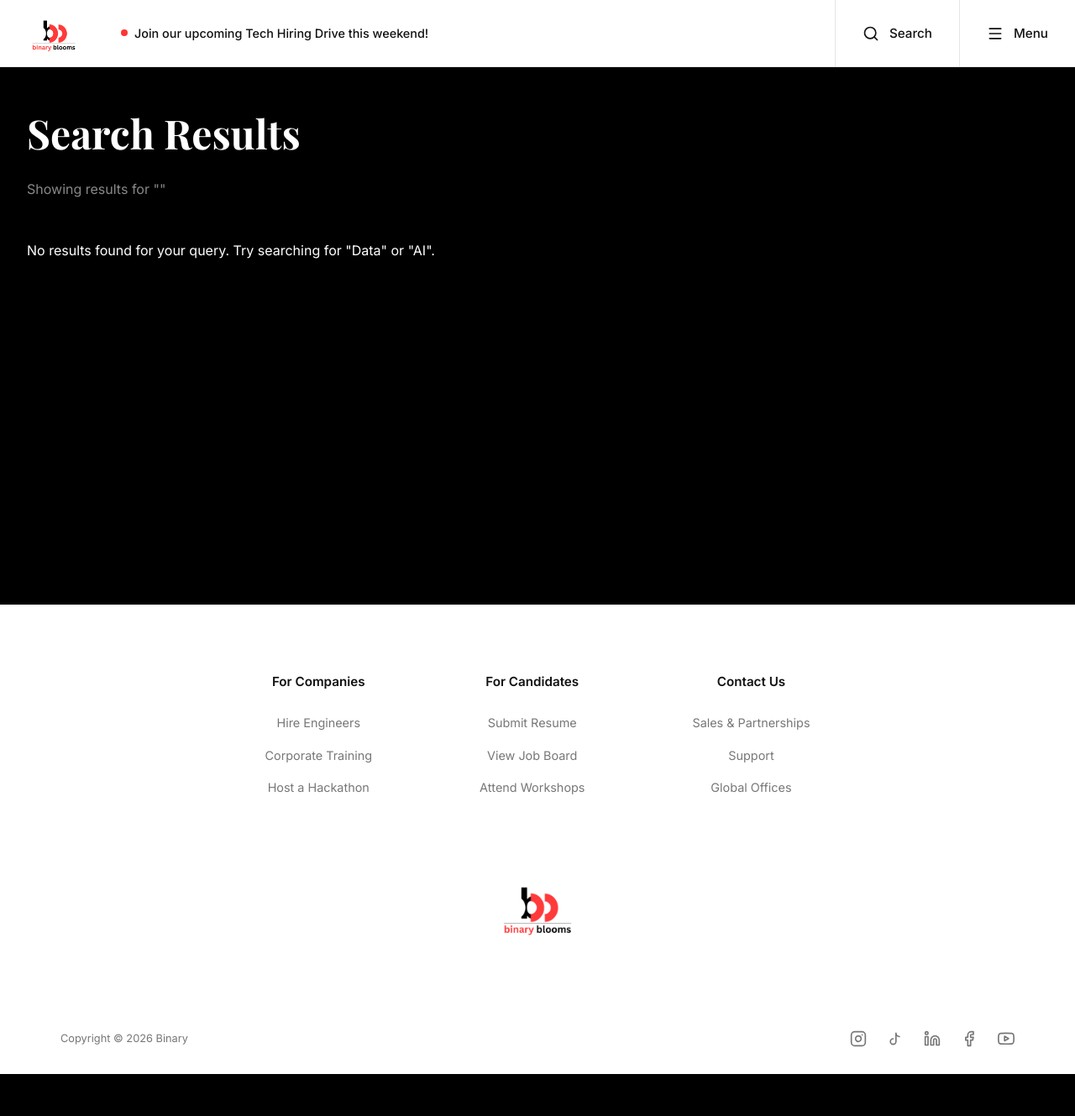
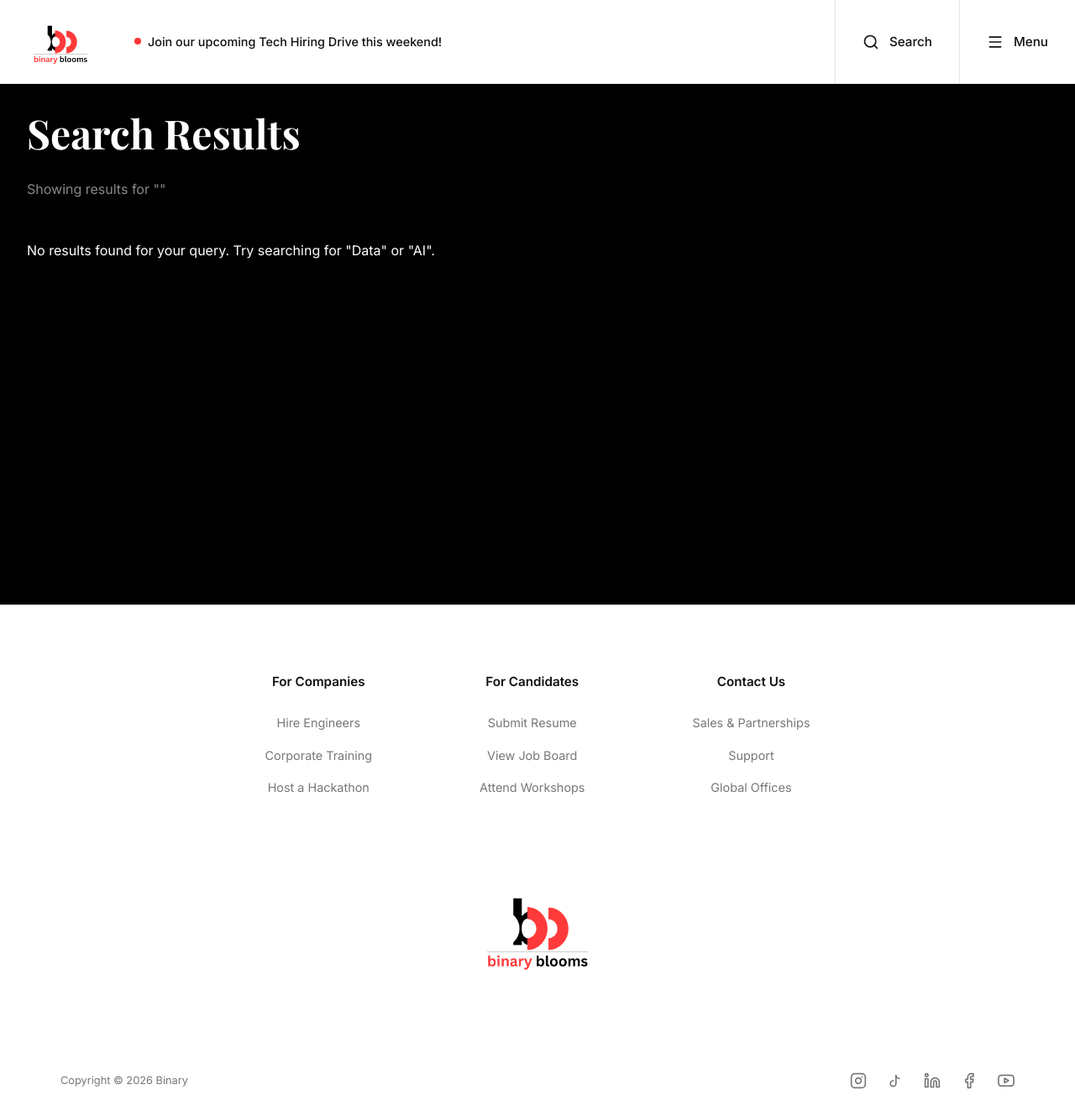
Before and after one commit to devsaurabhkashyap/data-science-academy, a React (Create React App) app: page /search in a window 1280 px wide. Shown: the whole page at 84% size. Before the commit the page ends 1279 px from the top, so only its background shows below. Built offline with nearby package versions, Linux system fonts and the light colour scheme.

Commit message:
Fix Vercel build error (a11y warnings on social links)

```diff
--- a/src/components/Footer.css
+++ b/src/components/Footer.css
@@ -76,7 +76,7 @@
 }
 
 .footer-logo-img {
-  height: 100px;
+  height: 150px;
   max-width: 100%;
   object-fit: contain;
 }
--- a/src/components/HeroSection.css
+++ b/src/components/HeroSection.css
@@ -5,7 +5,7 @@
   align-items: center;
   justify-content: center;
   background-color: #ffffff;
-  padding-top: 80px; /* Offset for navbar */
+  padding-top: 100px; /* Offset for navbar */
 }
 
 .hero-container {
--- a/src/components/Navbar.css
+++ b/src/components/Navbar.css
@@ -3,7 +3,7 @@
   top: 0;
   left: 0;
   width: 100%;
-  height: 80px;
+  height: 100px;
   background-color: var(--navbar-bg);
   z-index: 1000;
   display: flex;
@@ -39,7 +39,7 @@
 }
 
 .nav-logo-img {
-  height: 64px;
+  height: 80px;
   max-width: 100%;
   object-fit: contain;
 }
@@ -125,7 +125,7 @@
   opacity: 0;
   visibility: hidden;
   transition: opacity 0.3s ease, visibility 0.3s ease;
-  padding-top: 80px;
+  padding-top: 100px;
 }
 
 .menu-overlay.open {
@@ -270,7 +270,7 @@
 .search-input-area {
   display: flex;
   align-items: center;
-  height: 80px;
+  height: 100px;
   padding: 0 1.5rem;
   border-left: 1px solid var(--border-color);
   border-right: 1px solid var(--border-color);
```
